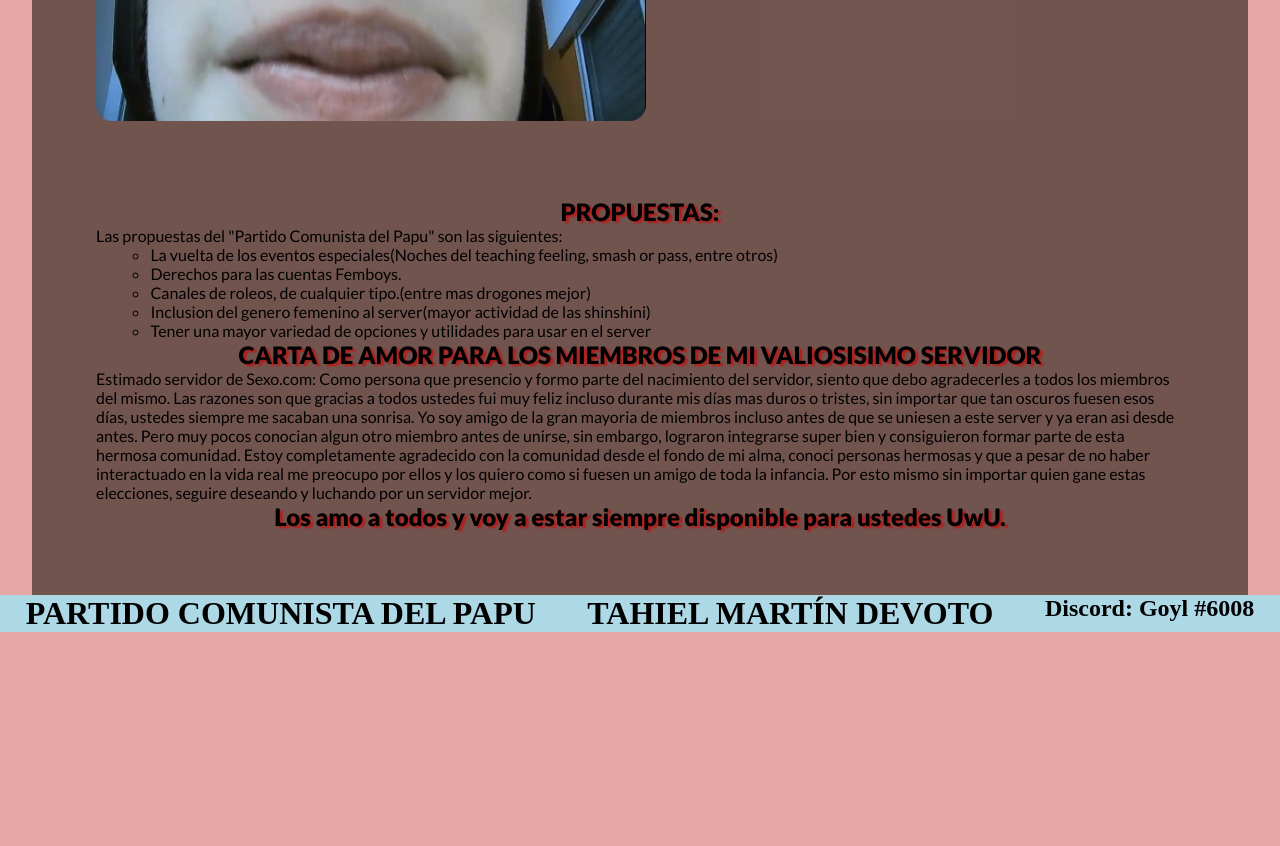
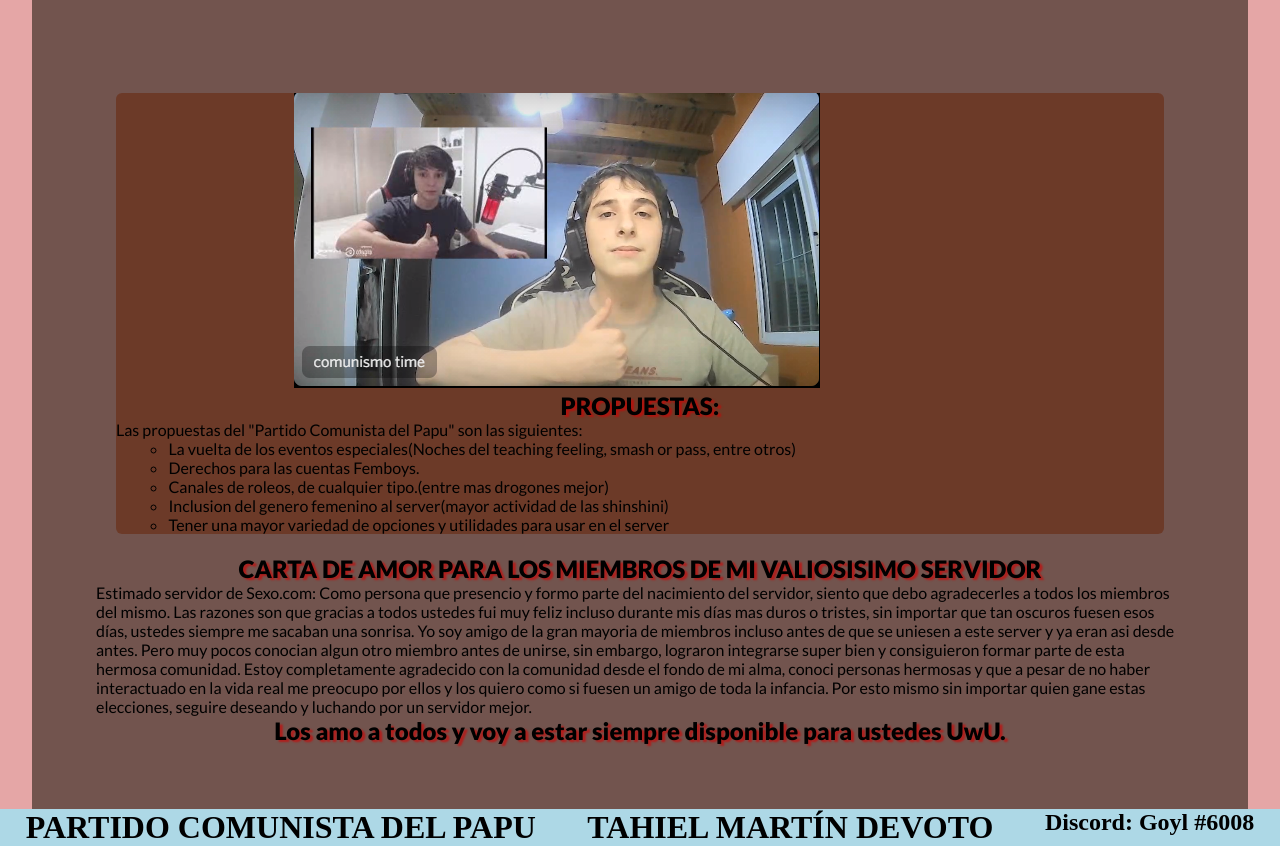
Before and after one commit to Tahield16/Tahield16.github.io, a website: page index.html in a window 1280 px wide. Shown: the part 1154-2000 px from the top of the page. Before the commit the page ends 1786 px from the top, so only its background shows below. Drawn offline with Linux system fonts and the light colour scheme.

Commit message:
TERMINE LA PAGINA

```diff
--- a/index.html
+++ b/index.html
@@ -16,7 +16,7 @@
         <div class="menu">
             <img src="img/OSCU 8BIT.jpg" alt="8-bit hermosura" id="pixeles">
             <nav class="navbar">
-                <h1  id="nav-titulo">Presidente Tahiel Martín Devoto</h1>
+                <h1 id="nav-titulo">Presidente Tahiel Martín Devoto</h1>
                 <div class="nav-op">
                     <ul class="opciones">
 
@@ -40,7 +40,8 @@
     </header>
     <div class="contenido">
         <main>
-            <div id="mí">
+            <div id="mí" >
+                <br>
                 < <h1 class="titulo">Partido Comunista Del Papu</h1>
                     <p class="parrafo">
                         Bienvenido o bienvenida individuo de ser humano tovarishchy del servidor "Sexo.com", le quiero
@@ -78,17 +79,27 @@
         </main>
         <br><br><br><br>
         <section>
-            <div id="aspiraciones">
+            <div id="aspiraciones" class="container">
+                <div class="card">
+                    <figure>
+                        <img src="img/SOY OSCUUUUUUUUUUUUUUUUUUUUU.png" alt="ES OSCU OMAGAAAAAAAAA">
+                    </figure>
+                    <div class="props">
                         <h1 class="titulo">PROPUESTAS:</h1>
                         <p class="parrafo">Las propuestas del "Partido Comunista del Papu" son las siguientes:</p>
                         <ul class="propuestas">
-                    <li>La vuelta de los eventos especiales(Noches del teaching feeling, smash or pass, entre otros)
+                            <li>La vuelta de los eventos especiales(Noches del teaching feeling, smash or pass, entre
+                                otros)
                             </li>
                             <li>Derechos para las cuentas Femboys.</li>
                             <li>Canales de roleos, de cualquier tipo.(entre mas drogones mejor)</li>
                             <li>Inclusion del genero femenino al server(mayor actividad de las shinshini)</li>
                             <li>Tener una mayor variedad de opciones y utilidades para usar en el server</li>
                         </ul>
+                    </div>
+
+                </div>
+
             </div>
 
             <div id="cartaRar">
--- a/style.css
+++ b/style.css
@@ -14,15 +14,23 @@ body{
     width: 100%;
     height:30%;
     display: inline-flex;
+    margin-bottom:5%;
+}
+.menu{
+    position:fixed;
+    margin-top:0;
+    width: 100%;
+    height:15%;
+    background:linear-gradient(red,rgb(20, 14, 14), rgb(52, 32, 32));
+    height:14%;
 }
 
 .titulo{
     text-align: center;
 
 }
-.menu{
-    background:linear-gradient(red,rgb(20, 14, 14), rgb(52, 32, 32));
-}
+
+
 #pixeles{
     width:45px;
     height: 85px;
@@ -32,7 +40,7 @@ body{
 
 }
 .imagen{
-    width: 25rem;
+    width: 15rem;
 
 }
 ul >li{
@@ -71,6 +79,7 @@ p{
 
 
 .contenido{
+    padding-top: 15%;
     margin-left: 2.5%;
     width: 95%;
     height: 100%;
@@ -100,8 +109,27 @@ footer> h1,h2{
 }
 #soyhijo{
     display: flex;
-    justify-content: space-evenly;
+    justify-content: space-between;
+
 }
 a{
     color:black;
 }
+.container{
+    width: 100%;
+    display:flex;
+    max-width: 1100px;
+}
+.card{
+    width:100%;
+    margin: 20px;
+    border-radius:6px;
+    overflow:hidden;
+    background-color: rgba(105, 42, 15, 0.594);;
+    box-shadow: 0px 1px 10px rgba(0, 0, 0, 0,2);
+    cursor:default;
+
+}
+.card>figure{
+    margin-left: 17%;
+}
```
Also changed, not shown: img/WhatsApp Image 2021-12-05 at 00.07.28 (1).jpeg (deleted). Lines whose indentation alone changed are shown as unchanged.
